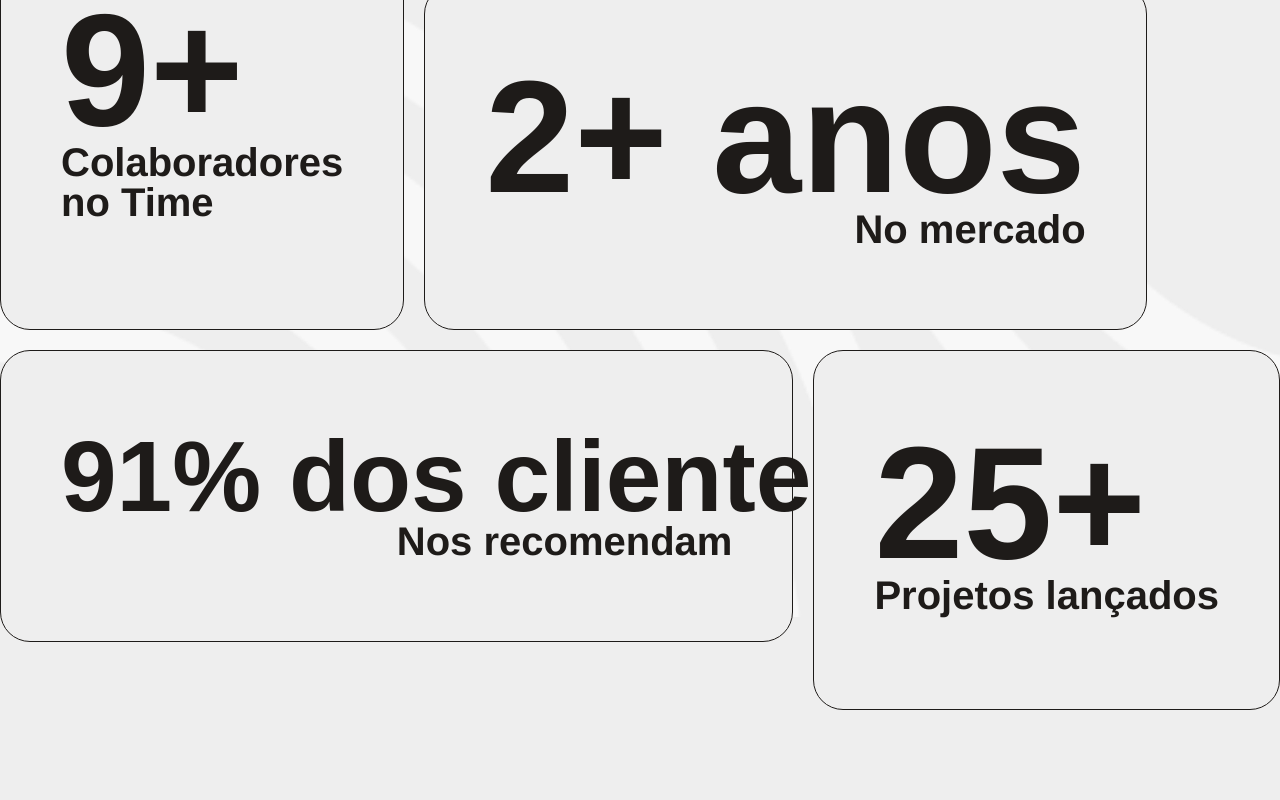
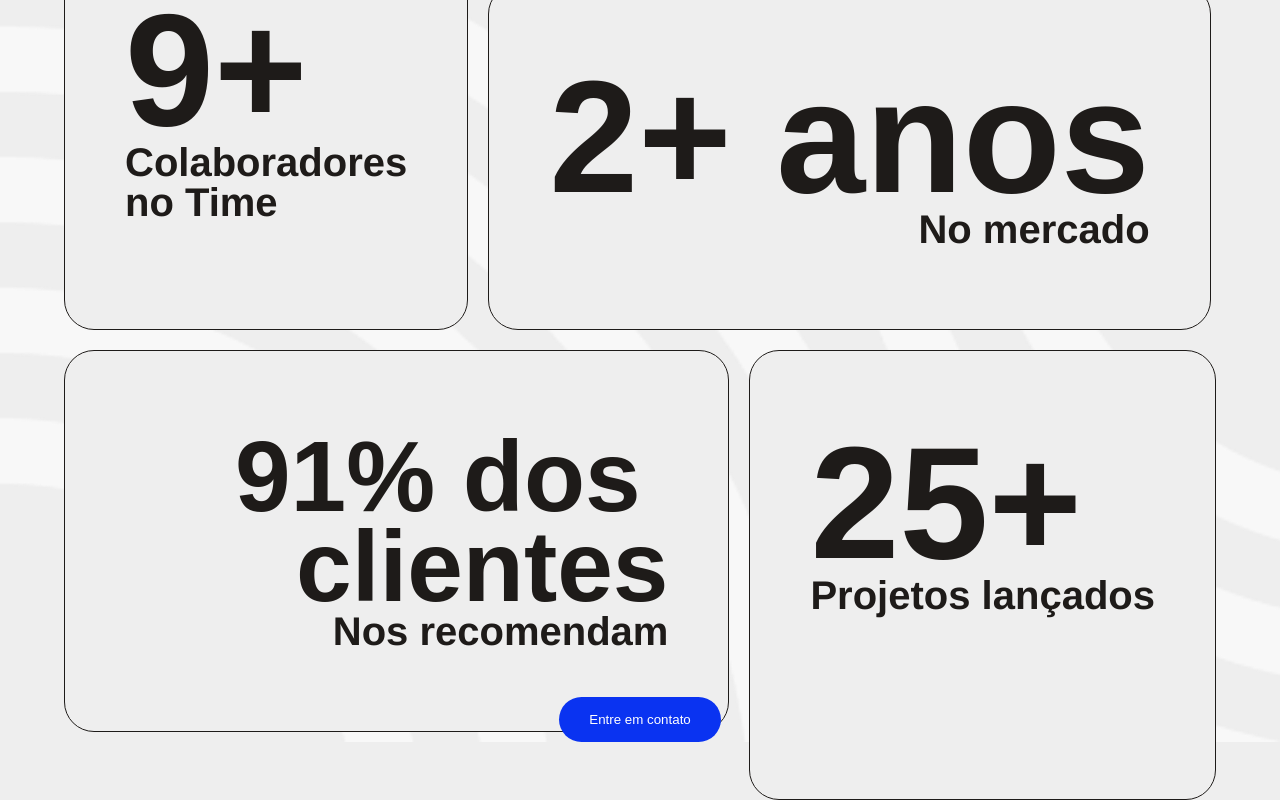
Before and after one commit to lucastdcs/ReforMar, a React (Vite) app: page / in a window 1280 px wide. Shown: the part 8300-9100 px from the top of the page. Before the commit the page ends 9010 px from the top, so only its background shows below. Built offline with nearby package versions, Linux system fonts and the light colour scheme.

Commit message:
Created NumbersGrid Component

```diff
--- a/src/Components/NumbersCard/NumbersCard.styled.js
+++ b/src/Components/NumbersCard/NumbersCard.styled.js
@@ -1,4 +1,4 @@
-import styled, {css} from "styled-components";
+import styled, { css } from "styled-components";
 
 const StyledContainer = styled.div`
     background-color: var(--off-white);
@@ -8,21 +8,44 @@ const StyledContainer = styled.div`
     border-radius:3rem ;
     border: 1px solid var(--black);
     color: var(--black);
+    white-space: nowrap;
+    text-align: left;
 
-    text-align: left;
+    @media (max-width: 768px) {
+      padding: 3rem 2rem;
+      h1 {
+            font-size: var(--font-size-mh1);
+      }
+    }
+
     ${props => props.align === 'right' && css`
         text-align: right;
     `}
 
     ${props => props.size === 'h2' && css`
+
       h1 {
         font-size: var(--font-size-h2);
+        @media (max-width: 1060px) {
+        font-size: 4rem;
       }
+
+      @media (max-width: 768px) {
+          font-size: var(--font-size-mh2);
+      }
+
+      /* @media (max-width: 480px) {
+          font-size: 3rem;
+      } */
+      }
+
     `}
 
-    white-space: nowrap;
-
-
+    @media (max-width: 400px) {
+      h1 {
+        font-size:var(--font-size-mh2)
+      }
+    }
 
 
 `;
--- /dev/null
+++ b/src/Components/NumbersGrid/NumbersGrid.jsx
@@ -0,0 +1,29 @@
+import React from "react";
+import { StyledNumbersGrid } from "./NumbersGrid.styled";
+import NumbersCard from "../NumbersCard/NumbersCard";
+
+const NumbersGrid = () => {
+  return (
+    <StyledNumbersGrid>
+      <NumbersCard item="card1" number="9+">
+        Colaboradores <br /> no Time
+      </NumbersCard>
+      <NumbersCard item="card2" number="2+ anos" align="right">
+        No mercado
+      </NumbersCard>
+      <NumbersCard
+        item="card3"
+        number="91% dos clientes"
+        align="right"
+        size="h2"
+      >
+        Nos recomendam
+      </NumbersCard>
+      <NumbersCard item="card4" number="25+">
+        Projetos lançados
+      </NumbersCard>
+    </StyledNumbersGrid>
+  );
+};
+
+export default NumbersGrid
--- /dev/null
+++ b/src/Components/NumbersGrid/NumbersGrid.styled.js
@@ -0,0 +1,103 @@
+import styled from "styled-components";
+
+export const StyledNumbersGrid = styled.div`
+    margin: auto;
+    margin-top: 6rem;
+    margin-bottom: 8rem;
+
+    max-width: 150rem;
+    height: 70rem;
+    display: grid;
+    grid-template-rows: 1fr 2fr 2fr 1fr;
+    grid-template-columns: 1fr 2fr 1fr;
+    grid-gap: 2rem;
+
+    .card1 {
+      grid-row: 1 / span 2;
+      grid-column: 1;
+    }
+    .card2 {
+      grid-row: 2;
+      grid-column: 2 / span 2;
+    }
+    .card3 {
+      grid-row: 3;
+      grid-column: 1 / span 2;
+    }
+    .card4 {
+      grid-row: 3 / span 2;
+      grid-column: 3;
+    }
+
+    :nth-child(3){
+        width: 100%;
+    }
+
+    @media (max-width: 1550px){
+        :nth-child(3){
+            white-space: break-spaces;
+        }
+
+        width: 90vw;
+
+    }
+
+    @media (max-width: 1260px){
+
+        width: 90vw;
+        grid-template-columns: 1fr 1fr;
+        grid-template-rows: 1fr 1fr 1fr;
+
+        div{
+            width: 100%;
+        }
+
+        .card1 {
+        grid-row: 1;
+        grid-column: 1;
+        }
+        .card2 {
+        grid-row: 3 ;
+        grid-column: 1 / span 2;
+        }
+        .card3 {
+        grid-row: 2;
+        grid-column: 1 / span 2;
+        max-width: 70%;
+        }
+
+        .card4 {
+            grid-row: 1;
+            grid-column: 2;
+        }
+    }
+
+    @media (max-width: 768px) {
+        grid-gap: 0.6rem;
+
+      }
+
+    @media (max-width: 400px) {
+        grid-template-columns: 1fr;
+        grid-template-rows: 1fr 1fr 1fr 1fr ;
+
+        .card1 {
+        grid-row: 1;
+        grid-column: 1;
+        }
+        .card2 {
+        grid-row: 4;
+        grid-column: 1
+        }
+        .card3 {
+        grid-row: 2;
+        grid-column: 1;
+        max-width: none;
+        }
+
+        .card4 {
+        grid-row: 3;
+        grid-column: 1;
+        }
+    }
+  `;
--- a/src/Pages/Início.jsx
+++ b/src/Pages/Início.jsx
@@ -13,7 +13,7 @@ import Button from "../Components/Button/Button.jsx";
 import Badges from "../Components/Badges/Badges.jsx";
 import Carousel from "../Components/Carrousel/Carousel.jsx";
 import Values from "../Components/Values/Values.jsx";
-import NumbersCard from "../Components/NumbersCard/NumbersCard.jsx";
+import NumbersGrid from "../Components/NumbersGrid/NumbersGrid.jsx";
 import Kitchen from "../assets/icons/services_kitchen.svg";
 import Bath from "../assets/icons/services_bath.svg";
 import Barbecue from "../assets/icons/services_barbecue.svg";
@@ -197,37 +197,6 @@ const Inicio = () => {
     }
   `;
 
-  const NumbersGrid = styled.div`
-    margin: auto;
-    margin-top: 6rem;
-    max-width: 150rem;
-    height: 70rem;
-    display: grid;
-    grid-template-rows: 1fr 2fr 2fr 1fr;
-    grid-template-columns: 1fr 2fr 1fr;
-    grid-gap: 2rem;
-
-    .card1 {
-      grid-row: 1 / span 2;
-      grid-column: 1;
-    }
-    .card2 {
-      grid-row: 2;
-      grid-column: 2 / span 2;
-    }
-    .card3 {
-      grid-row: 3;
-      grid-column: 1 / span 2;
-    }
-    .card4 {
-      grid-row: 3 / span 2;
-      grid-column: 3;
-    }
-
-    :nth-child(3){
-        width: 100%;
-    }
-  `;
   return (
     <>
       <StyledContainer>
@@ -375,21 +344,8 @@ const Inicio = () => {
       </StyledContainer5>
       <StyledContainer6>
         <Titles text_label="" text_title="Nossos" text_span="Números:" />
-
-        <NumbersGrid>
-          <NumbersCard item="card1" number="9+">
-            Colaboradores <br /> no Time
-          </NumbersCard>
-          <NumbersCard item="card2" number="2+ anos" align="right">
-            No mercado
-          </NumbersCard>
-          <NumbersCard item="card3" number="91% dos clientes" align="right" size="h2">
-            Nos recomendam
-          </NumbersCard>
-          <NumbersCard item="card4" number="25+">
-            Projetos lançados
-          </NumbersCard>
-        </NumbersGrid>
+        <NumbersGrid />
+        <Button texto="Entre em contato" />
       </StyledContainer6>
     </>
   );
```
